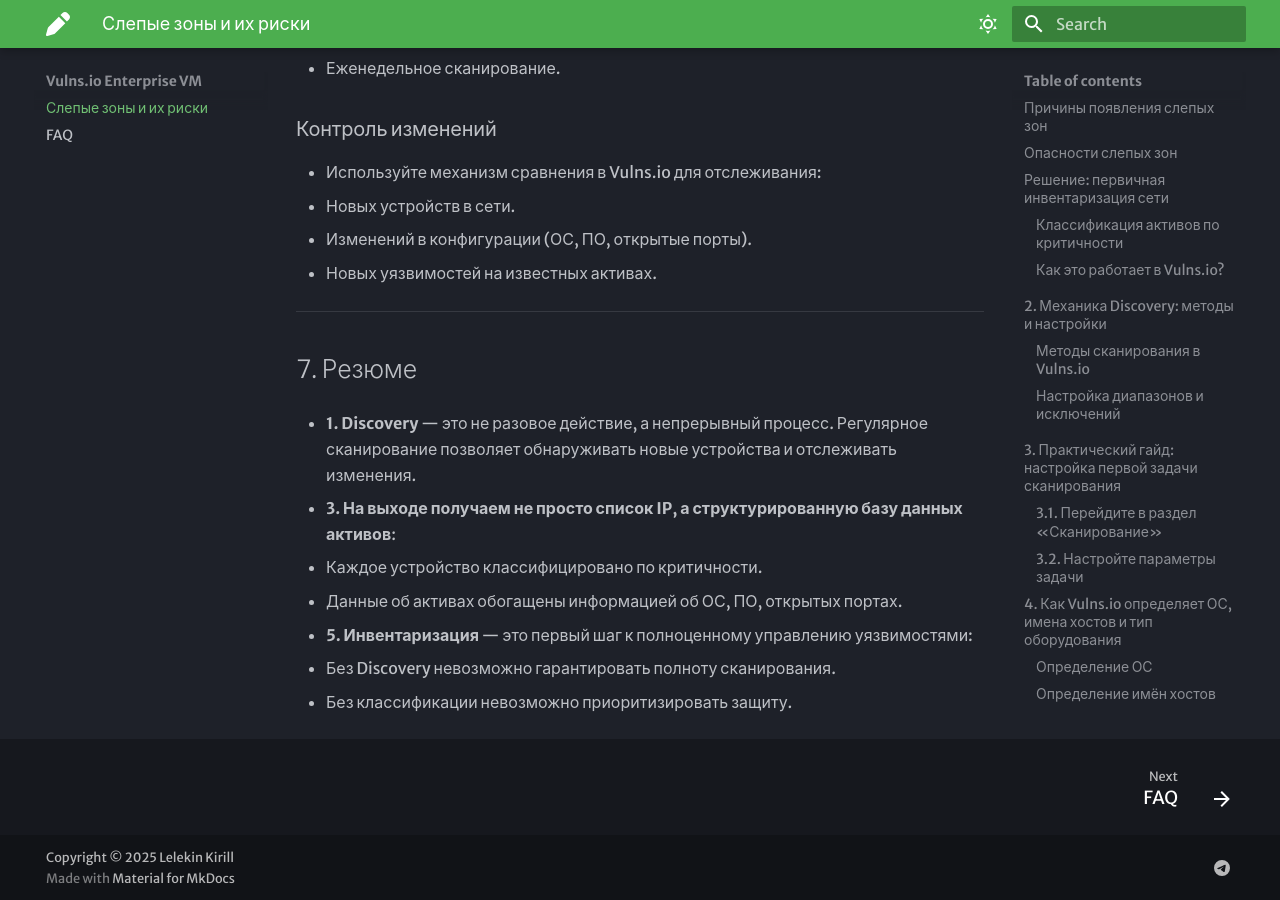
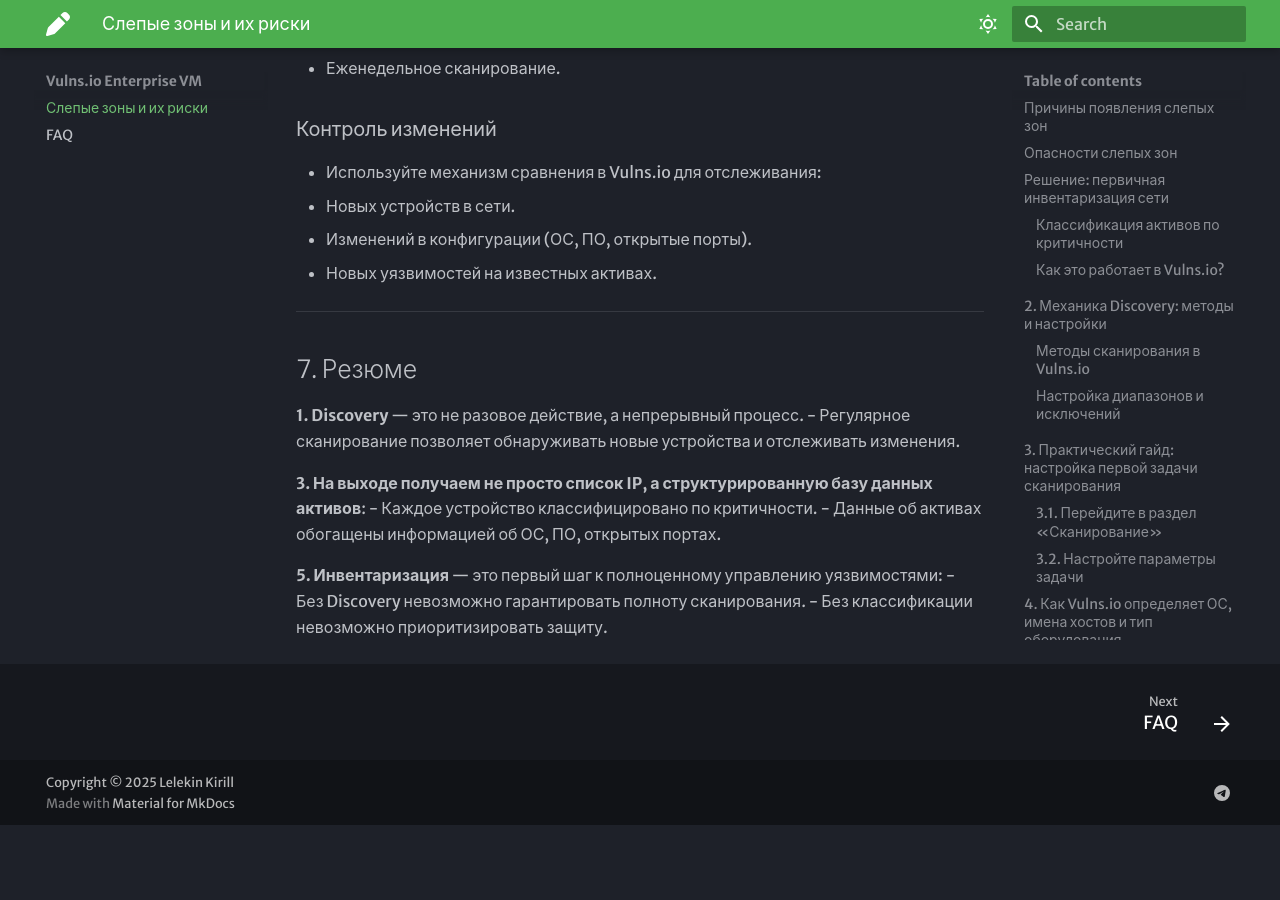
Before and after one commit to lelekinkirill96/mkdocs_portfolio, an MkDocs documentation site: the page built from docs/index.md, in a window 1280 px wide and 900 px high, scrolled down 7049 px. Built offline with MkDocs 1.6.1 and Material for MkDocs 9.7.7, drawn with Linux system fonts in a browser that asks for light colours; after the commit the page ends 7874 px from its top, so only the background shows below that.

```diff
--- a/docs/index.md
+++ b/docs/index.md
@@ -193,13 +193,13 @@
 
 ## 7. Резюме
 
-- **1. Discovery** — это не разовое действие, а непрерывный процесс.
-  Регулярное сканирование позволяет обнаруживать новые устройства и отслеживать изменения.
+**1. Discovery** — это не разовое действие, а непрерывный процесс.
+  - Регулярное сканирование позволяет обнаруживать новые устройства и отслеживать изменения.
 
-- **3. На выходе получаем не просто список IP, а структурированную базу данных активов**:
+**3. На выходе получаем не просто список IP, а структурированную базу данных активов**:
   - Каждое устройство классифицировано по критичности.
   - Данные об активах обогащены информацией об ОС, ПО, открытых портах.
 
-- **5. Инвентаризация** — это первый шаг к полноценному управлению уязвимостями:
+**5. Инвентаризация** — это первый шаг к полноценному управлению уязвимостями:
   - Без Discovery невозможно гарантировать полноту сканирования.
   - Без классификации невозможно приоритизировать защиту.
```
